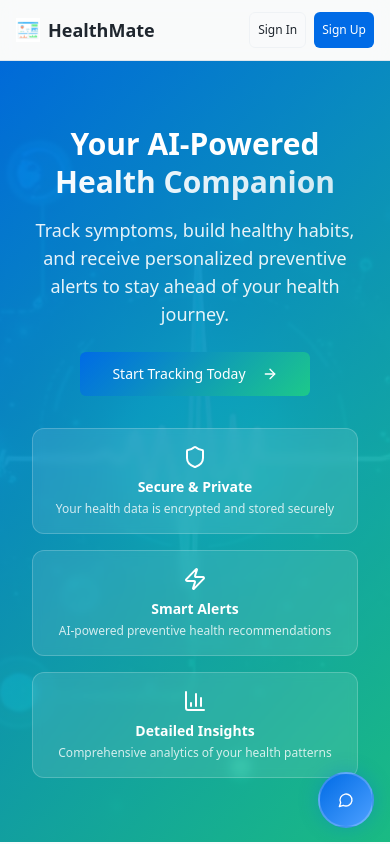
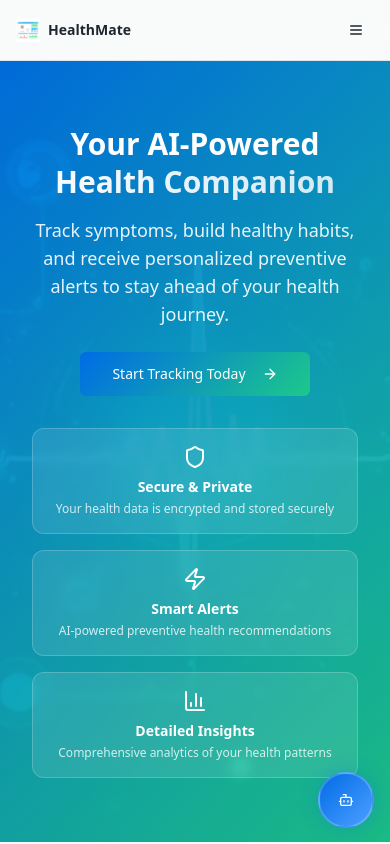
Before and after one commit to kavya05-cell/pocketai-healthmate, a React (Vite) app: page / in a window 390 px wide. Shown: the top 844 px of the page. Built offline with nearby package versions, Linux system fonts and the light colour scheme.

Commit message:
Update chatbot button and navbar
Change the chatbot button to a robot icon and ensure the navbar is responsive across all devices.

```diff
--- a/src/components/Header.tsx
+++ b/src/components/Header.tsx
@@ -1,16 +1,20 @@
+import { useState } from "react";
 import { Button } from "@/components/ui/button";
-import { Bell, Settings, User } from "lucide-react";
+import { Sheet, SheetContent, SheetTrigger } from "@/components/ui/sheet";
+import { Bell, Settings, User, Menu, X } from "lucide-react";
 import { Link } from "react-router-dom";
 import healthIcon from "@/assets/health-icon.png";
 import { useNotifications } from "@/hooks/useNotifications";
 
 export const Header = () => {
   const { unreadCount } = useNotifications();
+  const [isMenuOpen, setIsMenuOpen] = useState(false);
 
   return (
     <header className="sticky top-0 z-40 w-full border-b bg-background/95 backdrop-blur supports-[backdrop-filter]:bg-background/60">
       <div className="container mx-auto px-4 py-3 sm:py-4">
         <div className="flex items-center justify-between">
+          {/* Logo Section */}
           <div className="flex items-center space-x-2 sm:space-x-3">
             <img src={healthIcon} alt="PocketAI HealthMate" className="h-6 w-6 sm:h-8 sm:w-8" />
             <div className="hidden sm:block">
@@ -18,44 +22,110 @@ export const Header = () => {
               <p className="text-xs text-muted-foreground">Your Personal Health Assistant</p>
             </div>
             <div className="sm:hidden">
-              <h1 className="text-lg font-bold text-foreground">HealthMate</h1>
+              <h1 className="text-sm font-bold text-foreground">HealthMate</h1>
             </div>
           </div>
 
-          <div className="flex items-center space-x-2">
+          {/* Desktop Navigation */}
+          <div className="hidden md:flex items-center space-x-2">
             <Link to="/login">
-              <Button variant="outline" size="sm" className="text-xs sm:text-sm px-2 sm:px-3">
+              <Button variant="outline" size="sm" className="text-sm px-4">
                 Sign In
               </Button>
             </Link>
             <Link to="/signup">
-              <Button size="sm" className="text-xs sm:text-sm px-2 sm:px-3">
+              <Button size="sm" className="text-sm px-4">
                 Sign Up
               </Button>
             </Link>
           </div>
 
-          <div className="hidden sm:flex items-center space-x-1 sm:space-x-2">{/* Will be shown when logged in */}
+          {/* Desktop User Actions (when logged in) */}
+          <div className="hidden md:flex items-center space-x-2">
             <Link to="/notifications">
-              <Button variant="ghost" size="icon" className="relative h-8 w-8 sm:h-10 sm:w-10">
+              <Button variant="ghost" size="icon" className="relative h-10 w-10">
                 <Bell className="h-4 w-4" />
                 {unreadCount > 0 && (
-                  <span className="absolute -top-1 -right-1 h-4 w-4 sm:h-5 sm:w-5 rounded-full bg-destructive text-[10px] sm:text-xs flex items-center justify-center text-white font-medium">
+                  <span className="absolute -top-1 -right-1 h-5 w-5 rounded-full bg-destructive text-xs flex items-center justify-center text-white font-medium">
                     {unreadCount > 9 ? '9+' : unreadCount}
                   </span>
                 )}
               </Button>
             </Link>
             <Link to="/settings">
-              <Button variant="ghost" size="icon" className="h-8 w-8 sm:h-10 sm:w-10">
+              <Button variant="ghost" size="icon" className="h-10 w-10">
                 <Settings className="h-4 w-4" />
               </Button>
             </Link>
             <Link to="/profile">
-              <Button variant="ghost" size="icon" className="h-8 w-8 sm:h-10 sm:w-10">
+              <Button variant="ghost" size="icon" className="h-10 w-10">
                 <User className="h-4 w-4" />
               </Button>
             </Link>
+          </div>
+
+          {/* Mobile Menu Button */}
+          <div className="md:hidden">
+            <Sheet open={isMenuOpen} onOpenChange={setIsMenuOpen}>
+              <SheetTrigger asChild>
+                <Button variant="ghost" size="icon" className="h-9 w-9">
+                  <Menu className="h-5 w-5" />
+                  <span className="sr-only">Toggle menu</span>
+                </Button>
+              </SheetTrigger>
+              <SheetContent side="right" className="w-[280px] sm:w-[350px]">
+                <div className="flex flex-col space-y-4 mt-6">
+                  <div className="flex items-center space-x-2 pb-4 border-b border-border">
+                    <img src={healthIcon} alt="PocketAI HealthMate" className="h-8 w-8" />
+                    <div>
+                      <h2 className="font-bold text-foreground">PocketAI HealthMate</h2>
+                      <p className="text-xs text-muted-foreground">Your Personal Health Assistant</p>
+                    </div>
+                  </div>
+
+                  {/* Auth Links */}
+                  <div className="space-y-3">
+                    <Link to="/login" onClick={() => setIsMenuOpen(false)}>
+                      <Button variant="outline" className="w-full justify-start">
+                        Sign In
+                      </Button>
+                    </Link>
+                    <Link to="/signup" onClick={() => setIsMenuOpen(false)}>
+                      <Button className="w-full justify-start">
+                        Sign Up
+                      </Button>
+                    </Link>
+                  </div>
+
+                  {/* User Actions (when logged in) */}
+                  <div className="space-y-3 pt-4 border-t border-border">
+                    <Link to="/notifications" onClick={() => setIsMenuOpen(false)}>
+                      <Button variant="ghost" className="w-full justify-start relative">
+                        <Bell className="h-4 w-4 mr-2" />
+                        Notifications
+                        {unreadCount > 0 && (
+                          <span className="ml-auto h-5 w-5 rounded-full bg-destructive text-xs flex items-center justify-center text-white font-medium">
+                            {unreadCount > 9 ? '9+' : unreadCount}
+                          </span>
+                        )}
+                      </Button>
+                    </Link>
+                    <Link to="/settings" onClick={() => setIsMenuOpen(false)}>
+                      <Button variant="ghost" className="w-full justify-start">
+                        <Settings className="h-4 w-4 mr-2" />
+                        Settings
+                      </Button>
+                    </Link>
+                    <Link to="/profile" onClick={() => setIsMenuOpen(false)}>
+                      <Button variant="ghost" className="w-full justify-start">
+                        <User className="h-4 w-4 mr-2" />
+                        Profile
+                      </Button>
+                    </Link>
+                  </div>
+                </div>
+              </SheetContent>
+            </Sheet>
           </div>
         </div>
       </div>
--- a/src/pages/Index.tsx
+++ b/src/pages/Index.tsx
@@ -7,7 +7,7 @@ import { HabitTracker } from "@/components/HabitTracker";
 import { HealthAssistantSidebar } from "@/components/HealthAssistantSidebar";
 import { Button } from "@/components/ui/button";
 import { Tabs, TabsContent, TabsList, TabsTrigger } from "@/components/ui/tabs";
-import { BarChart3, AlertTriangle, Target, MessageCircle } from "lucide-react";
+import { BarChart3, AlertTriangle, Target, Bot } from "lucide-react";
 
 const Index = () => {
   const [activeTab, setActiveTab] = useState("dashboard");
@@ -79,7 +79,7 @@ const Index = () => {
         className="fixed bottom-4 right-4 h-14 w-14 rounded-full shadow-lg hover:shadow-xl transition-all duration-300 animate-pulse-glow gradient-primary border-2 border-white/20 group z-40"
         size="icon"
       >
-        <MessageCircle className="h-6 w-6 text-white group-hover:scale-110 transition-transform" />
+        <Bot className="h-6 w-6 text-white group-hover:scale-110 transition-transform" />
       </Button>
 
       {/* Health Assistant Sidebar */}
```
